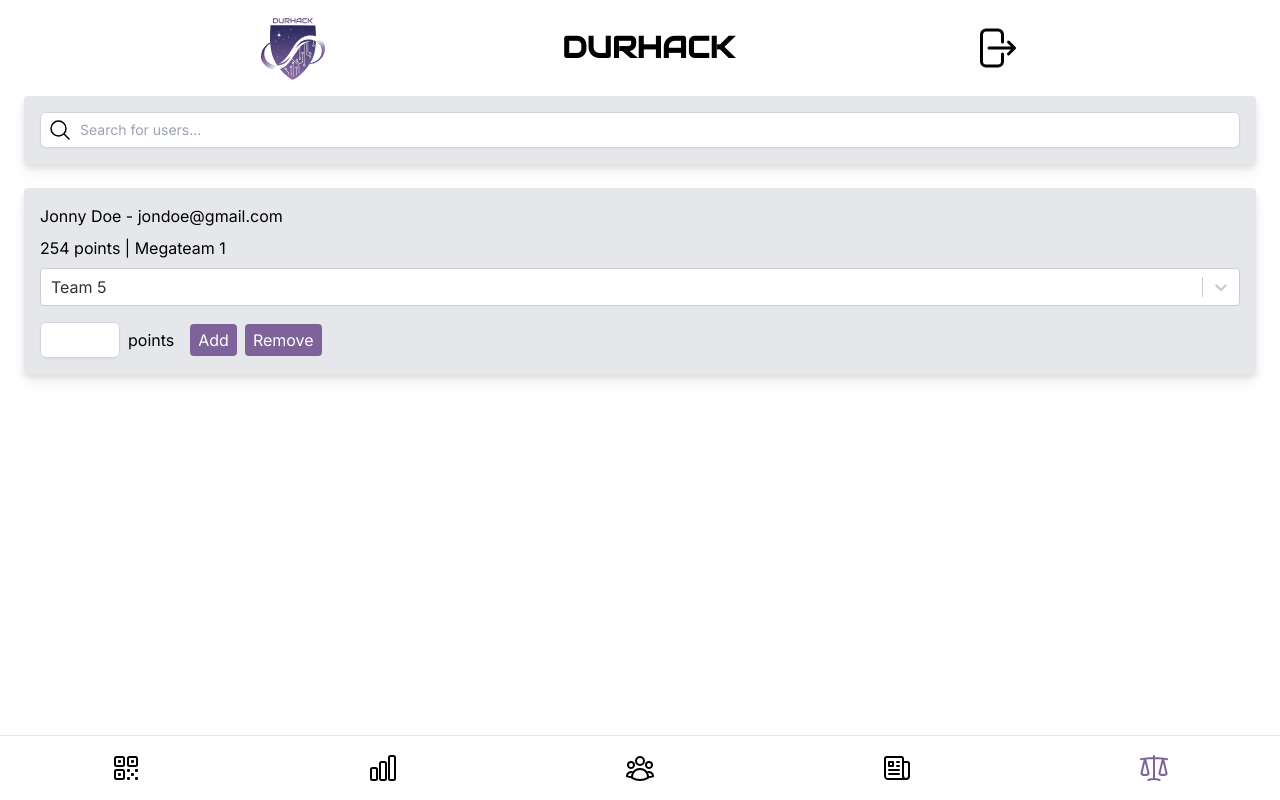
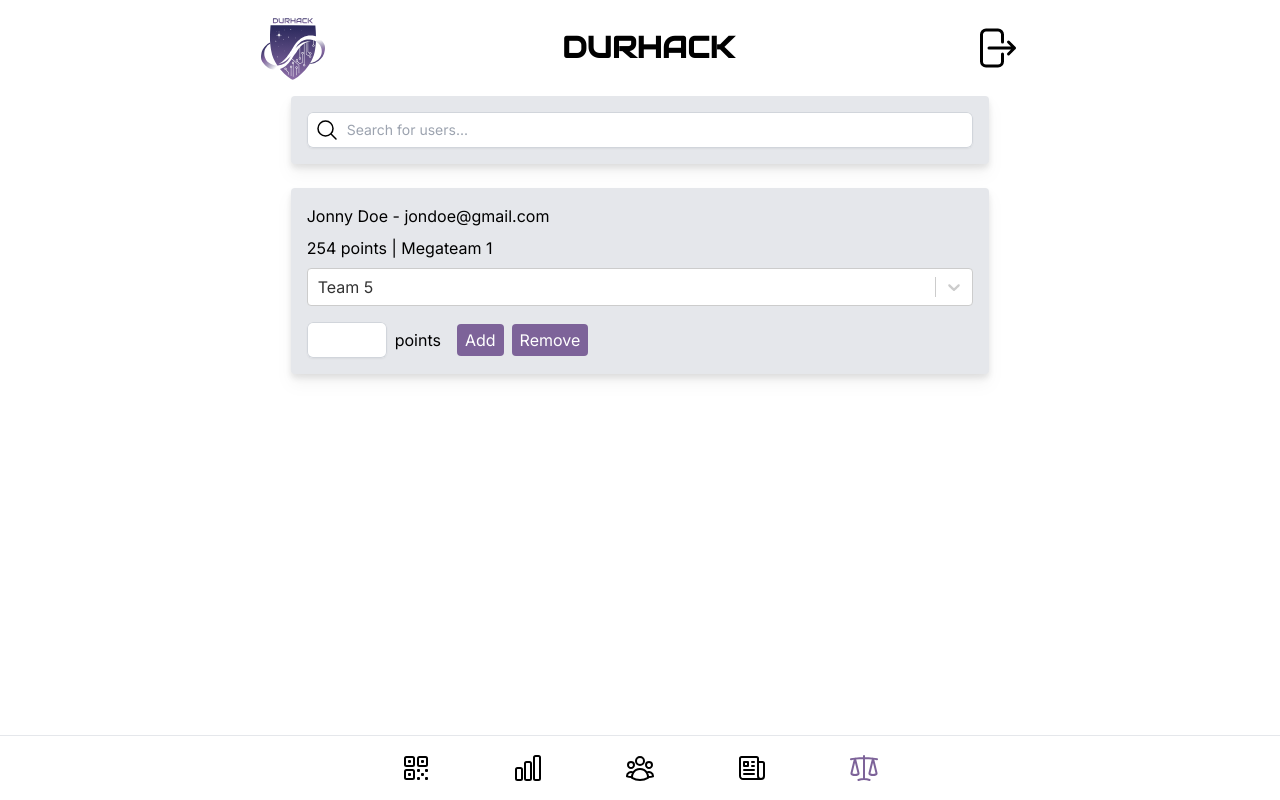
Before and after one commit to ducompsoc/durhack-megateams, a Next.js app: page /volunteer/admin in a window 1280 px wide. Built offline with nearby package versions, Linux system fonts and the light colour scheme; what tailwindcss-bg-patterns would draw is missing.

Commit message:
💄 Minor tweaks to make the desktop UI a little more sensible

```diff
--- a/src/app/components/TabbedPage.tsx
+++ b/src/app/components/TabbedPage.tsx
@@ -45,9 +45,9 @@
             <ArrowRightOnRectangleIcon className="w-12 h-12" />
           </button>
         </div>
-        <div className="p-6 pt-0 grow overflow-auto">{children}</div>
+        <div className="p-6 pt-0 grow overflow-auto md:w-7/12 md:mx-auto">{children}</div>
         {showTabs && (
-          <div className="flex gap-1 border-t border-gray-200">
+          <div className="flex gap-1 border-t border-gray-200 md:justify-center md:gap-x-20">
             {tabs.map((tab) => {
               const active = tab.path === path;
 
@@ -56,7 +56,7 @@
                   href={tab.path}
                   key={tab.path}
                   target={tab.openNewWindow ? "_blank" : undefined}
-                  className="w-full py-4 flex justify-center"
+                  className="w-full py-4 flex justify-center md:w-fit"
                 >
                   <tab.icon
                     className={"w-8 h-8 " + (active ? "stroke-accent" : "")}
--- a/src/app/components/leaderboard/Leaderboard.tsx
+++ b/src/app/components/leaderboard/Leaderboard.tsx
@@ -36,7 +36,7 @@
               <React.Fragment key={i}>
                 <p>{team.name}</p>
                 <p>{team.points} points</p>
-                <div className="flex items-center font-mono justify-center">
+                <div className="flex items-center font-mono justify-center md:justify-start">
                   <p>{i < 3 ? positionMedals[i+1] : "#" + (i+1)}</p>
                 </div>
               </React.Fragment>
--- /dev/null
+++ b/src/app/volunteer/admin/admin.tsx
@@ -0,0 +1,73 @@
+"use client";
+
+import { MagnifyingGlassIcon } from "@heroicons/react/24/outline";
+import Select from "react-select";
+
+export default function Admin() {
+  const users = [
+    {
+      name: "Jonny Doe",
+      email: "jondoe@gmail.com",
+      points: 254,
+      megateam: "Megateam 1",
+      team: "Team 5",
+    },
+  ];
+
+  const teams = [
+    { value: "Team 1", label: "Team 1" },
+    { value: "Team 2", label: "Team 2" },
+    { value: "Team 3", label: "Team 3" },
+    { value: "Team 4", label: "Team 4" },
+    { value: "Team 5", label: "Team 5" },
+  ];
+
+  const isAdmin = true;
+
+  return (
+    <div className="flex flex-col h-full">
+      <div className="bg-gray-200 drop-shadow-lg p-4 rounded mb-6">
+        <div className="flex flex-row items-center">
+          <input
+            type="text"
+            className="block w-full rounded-md border-0 py-1.5 text-gray-900 shadow-sm ring-1 ring-inset ring-gray-300 placeholder:text-gray-400 focus:ring-2 focus:ring-inset focus:ring-accent sm:text-sm sm:leading-6 pl-10"
+            placeholder="Search for users..."
+          />
+          <MagnifyingGlassIcon className="w-6 h-6 absolute ml-2" />
+        </div>
+      </div>
+      {users.map(({ name, email, points, megateam, team }, i) => (
+        <div className="bg-gray-200 drop-shadow-lg p-4 rounded mb-4" key={i}>
+          <p className="mb-2">
+            {name} - {email}
+          </p>
+          <p className="mb-2">
+            {points} points | {megateam}
+          </p>
+          <Select
+            className="mb-4"
+            options={teams}
+            menuPortalTarget={document.body}
+            styles={{ menuPortal: (base) => ({ ...base, zIndex: 9999 }) }}
+            defaultValue={teams.filter((val) => val.value === team)[0]}
+          />
+          {isAdmin && (
+            <div className="flex items-center">
+              <input
+                type="number"
+                className="block rounded-md border-0 py-1.5 text-gray-900 shadow-sm ring-1 ring-inset ring-gray-300 focus:ring-2 focus:ring-inset focus:ring-accent sm:text-sm sm:leading-6 w-20"
+              />
+              <p className="ml-2">points</p>
+              <button className="ml-4 rounded px-2 py-1 bg-accent text-white">
+                Add
+              </button>
+              <button className="ml-2 rounded px-2 py-1 bg-accent text-white">
+                Remove
+              </button>
+            </div>
+          )}
+        </div>
+      ))}
+    </div>
+  );
+}
--- a/src/app/volunteer/admin/page.tsx
+++ b/src/app/volunteer/admin/page.tsx
@@ -1,71 +1,9 @@
-"use client";
+import dynamic from "next/dynamic";
 
-import { MagnifyingGlassIcon } from "@heroicons/react/24/outline";
-import Select from "react-select";
+const Admin = dynamic(() => import("./admin"), {
+  ssr: false,
+});
 
-export default function Admin() {
-  const users = [
-    {
-      name: "Jonny Doe",
-      email: "jondoe@gmail.com",
-      points: 254,
-      megateam: "Megateam 1",
-      team: "Team 5",
-    },
-  ];
-
-  const teams = [
-    { value: "Team 1", label: "Team 1" },
-    { value: "Team 2", label: "Team 2" },
-    { value: "Team 3", label: "Team 3" },
-    { value: "Team 4", label: "Team 4" },
-    { value: "Team 5", label: "Team 5" },
-  ];
-
-  const isAdmin = true;
-
-  return (
-    <div className="flex flex-col h-full">
-      <div className="bg-gray-200 drop-shadow-lg p-4 rounded mb-6">
-        <div className="flex flex-row items-center">
-          <input
-            type="text"
-            className="block w-full rounded-md border-0 py-1.5 text-gray-900 shadow-sm ring-1 ring-inset ring-gray-300 placeholder:text-gray-400 focus:ring-2 focus:ring-inset focus:ring-accent sm:text-sm sm:leading-6 pl-10"
-            placeholder="Search for users..."
-          />
-          <MagnifyingGlassIcon className="w-6 h-6 absolute ml-2" />
-        </div>
-      </div>
-      {users.map(({ name, email, points, megateam, team }, i) => (
-        <div className="bg-gray-200 drop-shadow-lg p-4 rounded mb-4" key={i}>
-          <p className="mb-2">
-            {name} - {email}
-          </p>
-          <p className="mb-2">
-            {points} points | {megateam}
-          </p>
-          <Select
-            className="mb-4"
-            options={teams}
-            defaultValue={teams.filter((val) => val.value === team)[0]}
-          />
-          {isAdmin && (
-            <div className="flex items-center">
-              <input
-                type="number"
-                className="block rounded-md border-0 py-1.5 text-gray-900 shadow-sm ring-1 ring-inset ring-gray-300 focus:ring-2 focus:ring-inset focus:ring-accent sm:text-sm sm:leading-6 w-20"
-              />
-              <p className="ml-2">points</p>
-              <button className="ml-4 rounded px-2 py-1 bg-accent text-white">
-                Add
-              </button>
-              <button className="ml-2 rounded px-2 py-1 bg-accent text-white">
-                Remove
-              </button>
-            </div>
-          )}
-        </div>
-      ))}
-    </div>
-  );
+export default function AdminPage() {
+  return <Admin />;
 }
--- a/src/app/volunteer/teams/TeamsPage.tsx
+++ b/src/app/volunteer/teams/TeamsPage.tsx
@@ -78,9 +78,11 @@
             menuPortalTarget={document.body}
             styles={{ menuPortal: (base) => ({ ...base, zIndex: 9999 }) }}
           />
-          <button className="w-full rounded px-2 py-1 bg-accent text-white mt-2">
-            Save
-          </button>
+          <div className="md:flex md:justify-end">
+            <button className="w-full rounded px-2 py-1 bg-accent text-white mt-2 md:w-fit">
+              Save
+            </button>
+          </div>
         </div>
       ))}
     </div>
--- a/src/app/volunteer/volunteer.tsx
+++ b/src/app/volunteer/volunteer.tsx
@@ -220,12 +220,12 @@
           <div className="flex items-center">
             <input
               type="number"
-              className="my-2 block w-full rounded-md border-0 py-1.5 text-gray-900 shadow-sm ring-1 ring-inset ring-gray-300 placeholder:text-gray-400 focus:ring-2 focus:ring-inset focus:ring-accent sm:text-sm sm:leading-6"
+              className="my-2 block w-full rounded-md border-0 py-1.5 text-gray-900 shadow-sm ring-1 ring-inset ring-gray-300 placeholder:text-gray-400 focus:ring-2 focus:ring-inset focus:ring-accent sm:text-sm sm:leading-6 md:w-fit"
             />
             <p className="ml-1 mr-2">points</p>
             <input
               type="number"
-              className="my-2 block w-full rounded-md border-0 py-1.5 text-gray-900 shadow-sm ring-1 ring-inset ring-gray-300 placeholder:text-gray-400 focus:ring-2 focus:ring-inset focus:ring-accent sm:text-sm sm:leading-6"
+              className="my-2 block w-full rounded-md border-0 py-1.5 text-gray-900 shadow-sm ring-1 ring-inset ring-gray-300 placeholder:text-gray-400 focus:ring-2 focus:ring-inset focus:ring-accent sm:text-sm sm:leading-6 md:w-fit"
             />
             <p className="ml-1 mr-2">uses</p>
           </div>
```
